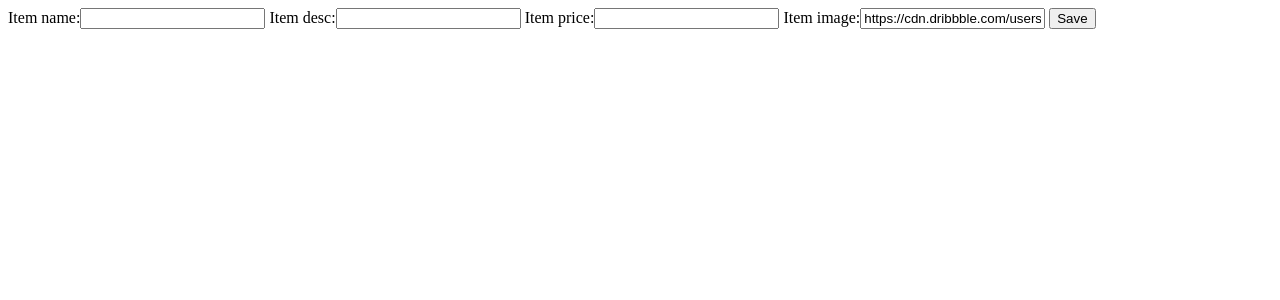
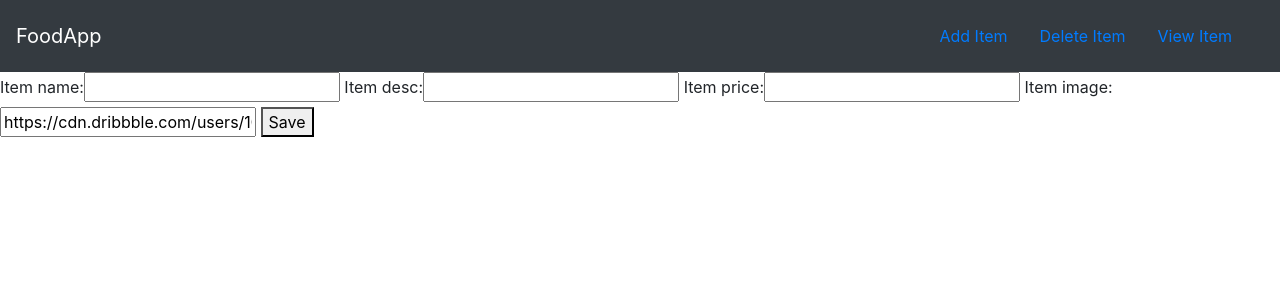
Before and after one commit to jeffarrubla/food-menu-app, a Django app: page /food/add in a window 1280 px wide. Shown: the top 300 px of the page. Run offline with Django 3.2, Linux system fonts and the light colour scheme; some libraries are stand-ins or nearby versions.

Commit message:
Adding base template to form

```diff
--- a/food/templates/food/base.html
+++ b/food/templates/food/base.html
@@ -16,7 +16,7 @@
 		<a href="#" class="navbar-brand">FoodApp</a>
 
 		<div class="navbar">
-			<a href="#" class="nav-item nav-link">Add Item</a>
+			<a href="{% url 'food:create_item' %}" class="nav-item nav-link">Add Item</a>
 			<a href="#" class="nav-item nav-link">Delete Item</a>
 			<a href="#" class="nav-item nav-link">View Item</a>
 		</div>
--- a/food/templates/food/item-form.html
+++ b/food/templates/food/item-form.html
@@ -1,6 +1,8 @@
-
-<form method="POST">
-	{% csrf_token %}
-	{{form}}
-	<button type="submit">Save</button>
-</form>
+{% extends 'food/base.html' %}
+{% block body %}
+	<form method="POST">
+		{% csrf_token %}
+		{{form}}
+		<button type="submit">Save</button>
+	</form>
+{% endblock %}
```
Also changed, not shown: db.sqlite3.
